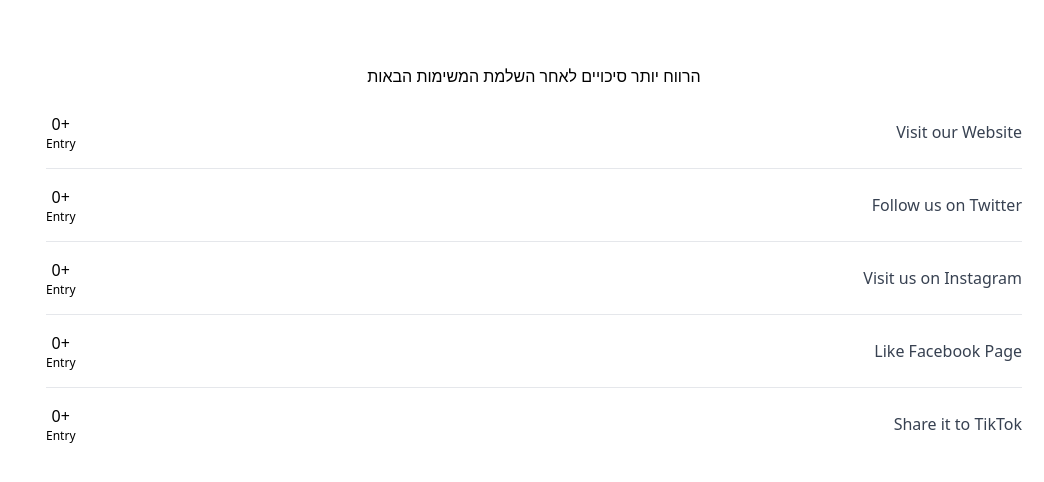
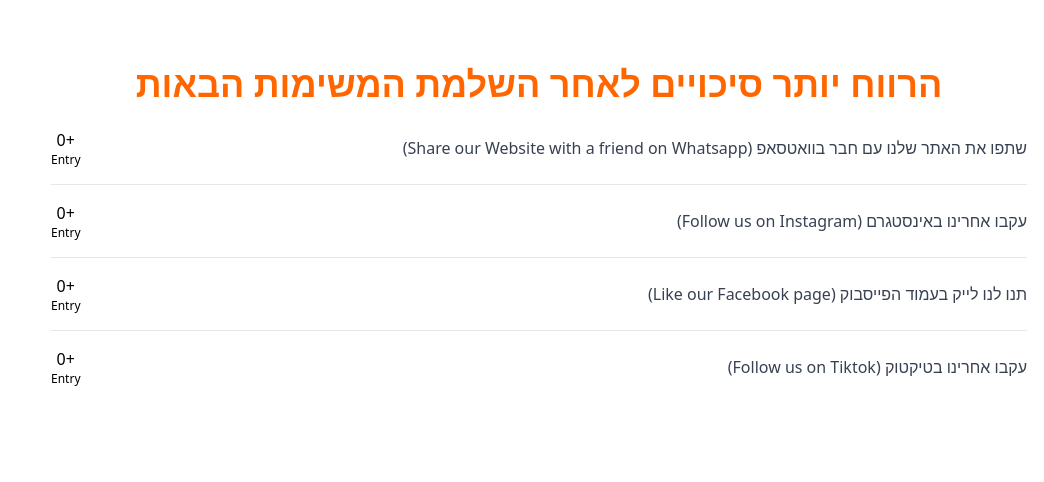
Before and after one commit to mrsaifullah52/spinwheel, a Next.js app: page /components/Socialhandles in a window 1280 px wide. Shown: the top 482 px of the page, without its empty margins (236-1280 px from the left). Built offline with nearby package versions, Linux system fonts and the light colour scheme.

Commit message:
language changed

```diff
--- a/pages/components/Footer.jsx
+++ b/pages/components/Footer.jsx
@@ -3,7 +3,7 @@ const Footer = () => {
     <footer className="bg-primary">
       <div className="mycontainer">
         <div className="py-8 px-4 text-white">
-          <p className="text-center flex flex-col md:flex-row">
+          <p className="text-center flex flex-col md:flex-row items-center justify-center">
             <span>
               <b>משרד:&nbsp;</b>
               <a
@@ -13,19 +13,21 @@ const Footer = () => {
                 03-6500031
               </a>
             </span>
-            &nbsp;|&nbsp;
+
             <span>
+              &nbsp;|&nbsp;
               <a
                 href="https://www.kolot-studios.com"
                 target="_blank"
-                className="underline hover:bg-secondary"
+                className="underline hover:bg-secondary font-bold"
                 rel="noreferrer"
               >
                 www.kolot-studios.com
               </a>
             </span>
-            &nbsp; | &nbsp;
+
             <span>
+              &nbsp; | &nbsp;
               <b>דואר אלקטרוני: &nbsp;</b>
               <a
                 className="underline hover:bg-secondary"
--- a/pages/components/Socialhandles.jsx
+++ b/pages/components/Socialhandles.jsx
@@ -10,11 +10,26 @@ const Socialhandles = () => {
   });
 
   const items = [
-    { text: "Visit our Website", sid: "1", count: social.website },
-    { text: "Follow us on Twitter", sid: "2", count: social.twitter },
-    { text: "Visit us on Instagram", sid: "3", count: social.instagram },
-    { text: "Like Facebook Page", sid: "4", count: social.facebook },
-    { text: "Share it to TikTok", sid: "5", count: social.tiktok },
+    {
+      text: "שתפו את האתר שלנו עם חבר בוואטסאפ (Share our Website with a friend on Whatsapp)",
+      sid: "1",
+      count: social.twitter,
+    },
+    {
+      text: "עקבו אחרינו באינסטגרם (Follow us on Instagram)",
+      sid: "2",
+      count: social.instagram,
+    },
+    {
+      text: "תנו לנו לייק בעמוד הפייסבוק (Like our Facebook page)",
+      sid: "3",
+      count: social.facebook,
+    },
+    {
+      text: "עקבו אחרינו בטיקטוק (Follow us on Tiktok)",
+      sid: "4",
+      count: social.tiktok,
+    },
   ];
 
   const shareBtn = (e) => {
@@ -23,7 +38,7 @@ const Socialhandles = () => {
         {
           setTimeout(() => {
             setSocial((prev) => {
-              return { ...prev, website: prev.website + 1 };
+              return { ...prev, twitter: prev.twitter + 1 };
             });
           }, 10000);
         }
@@ -32,7 +47,7 @@ const Socialhandles = () => {
         {
           setTimeout(() => {
             setSocial((prev) => {
-              return { ...prev, twitter: prev.twitter + 1 };
+              return { ...prev, instagram: prev.instagram + 1 };
             });
           }, 10000);
         }
@@ -41,21 +56,12 @@ const Socialhandles = () => {
         {
           setTimeout(() => {
             setSocial((prev) => {
-              return { ...prev, instagram: prev.instagram + 1 };
+              return { ...prev, facebook: prev.facebook + 1 };
             });
           }, 10000);
         }
         break;
       case "4":
-        {
-          setTimeout(() => {
-            setSocial((prev) => {
-              return { ...prev, facebook: prev.facebook + 1 };
-            });
-          }, 10000);
-        }
-        break;
-      case "5":
         {
           setTimeout(() => {
             setSocial((prev) => {
@@ -71,7 +77,7 @@ const Socialhandles = () => {
     <section className="">
       <div className="mycontainer">
         <div className="py-16">
-          <p className="text-center">
+          <p className="text-center text-[#ff6600] text-xl md:text-4xl font-semibold">
             הרווח יותר סיכויים לאחר השלמת המשימות הבאות
           </p>
           <ul role="list" className="p-6 divide-y divide-gray-200">
--- a/pages/components/spinwheel.jsx
+++ b/pages/components/spinwheel.jsx
@@ -95,7 +95,7 @@ const Spinwheel = () => {
               <div className="flex flex-col md:flex-row justify-between">
                 <div className="flex flex-col w-full md:w-1/2 md:ml-1">
                   <label htmlFor="name" className="input-label">
-                    Your Full Name:
+                    שם מלא:
                   </label>
                   <Field
                     type="text"
@@ -108,7 +108,7 @@ const Spinwheel = () => {
                 </div>
                 <div className="flex flex-col w-full md:w-1/2 md:mr-1">
                   <label htmlFor="city" className="input-label">
-                    Your City:
+                    ישוב:
                   </label>
                   <Field
                     type="text"
@@ -124,7 +124,7 @@ const Spinwheel = () => {
               <div className="flex flex-col md:flex-row justify-between">
                 <div className="flex flex-col w-full md:w-1/2 md:ml-1">
                   <label htmlFor="phone" className="input-label">
-                    Your Phone Number:
+                    טלפון:
                   </label>
                   <Field
                     type="tel"
@@ -136,9 +136,10 @@ const Spinwheel = () => {
                     pattern="[0-0]{1}[5-5]{1}-[0-9]{8}"
                   />
                 </div>
+
                 <div className="flex flex-col w-full md:w-1/2 md:mr-1">
                   <label htmlFor="email" className="input-label">
-                    Your Email Address:
+                    דואר אלקטרוני:
                   </label>
                   <Field
                     type="email"
@@ -153,10 +154,10 @@ const Spinwheel = () => {
 
               <div className="flex flex-row mt-2">
                 <button type="reset" className="btn-secondary">
-                  Clear
+                  נקה טופס
                 </button>
                 <button type="submit" className="btn-primary">
-                  Submit
+                  שלח והתחל משחק
                 </button>
               </div>
             </Form>
```
